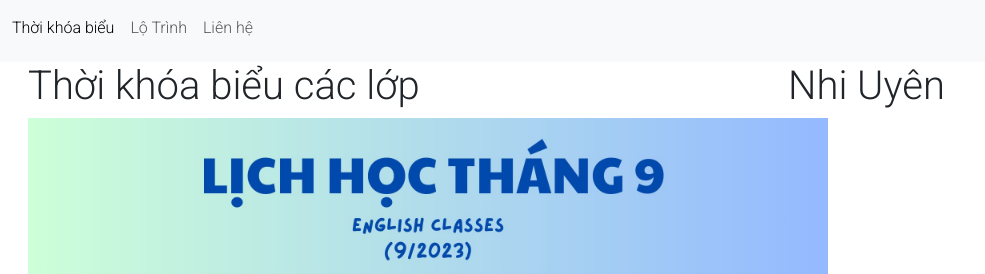
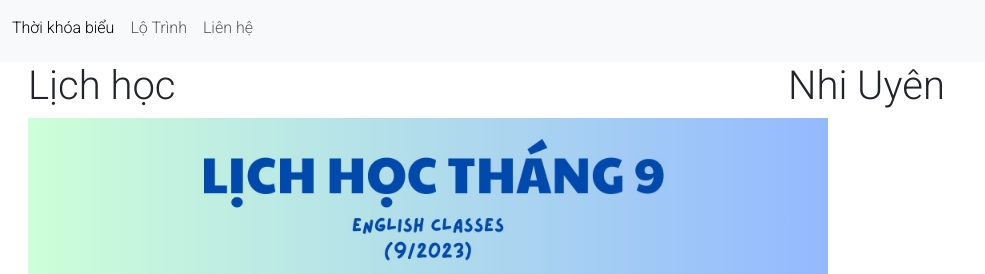
Before and after one commit to annauyen/nhiuyenenglish, a plain HTML site: page index.html in a window 1280 px wide. Shown: the top 274 px of the page, 54-1039 px from the left. Drawn offline with nearby package versions, Linux system fonts and the light colour scheme.

Commit message:
update index 1

```diff
--- a/index.html
+++ b/index.html
@@ -43,7 +43,7 @@
     <div class="container">
         <div class="row">
             <div class="col-sm-8">
-                <h1>Thời khóa biểu các lớp</h1>
+                <h1>Lịch học</h1>
                 <img src="./img/tkb.jpg" alt="" class="img-tkb">
             </div>
             <div class="col-sm-4">
```
